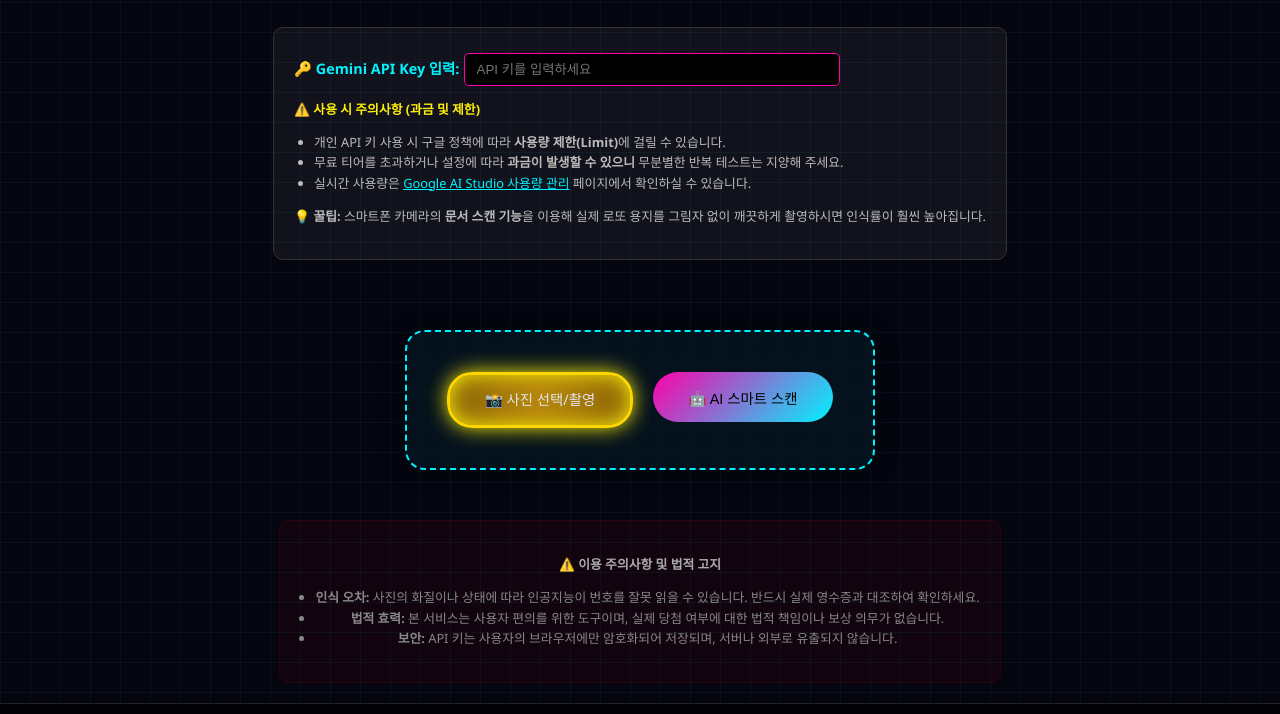
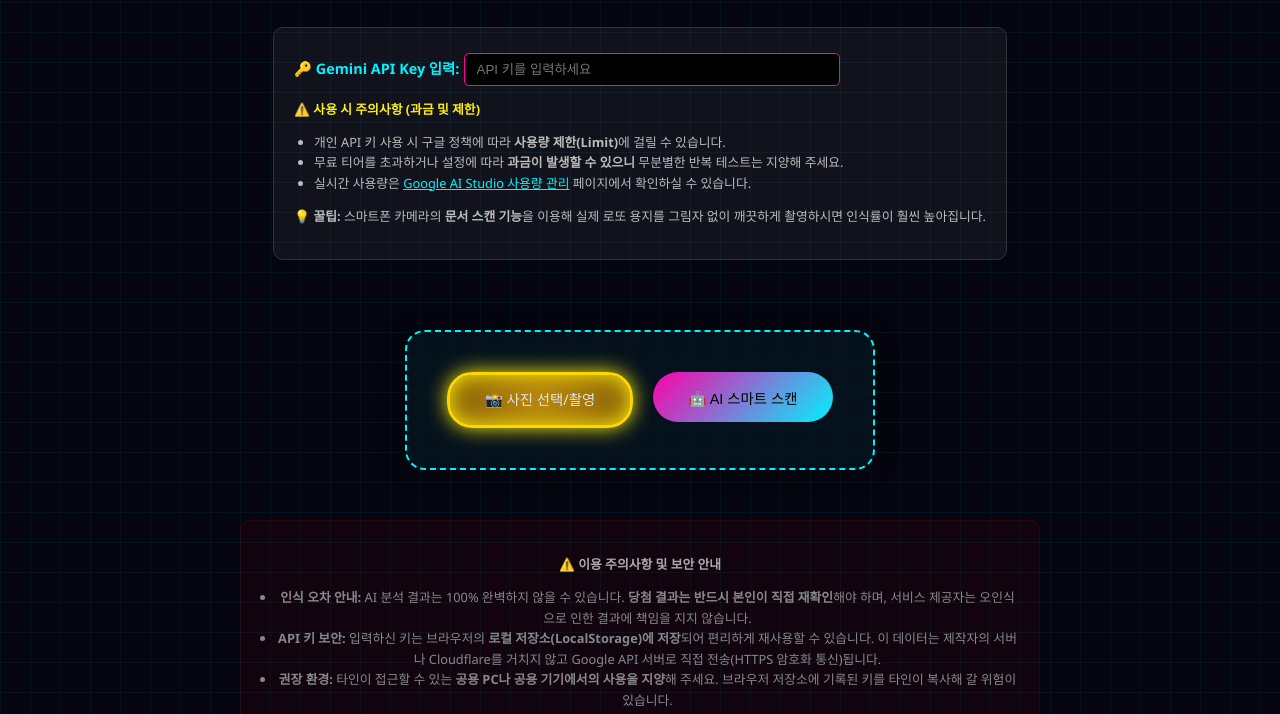
Before and after one commit to mcbinking/lotto_simulation, a plain HTML site: page scan.html in a window 1280 px wide. Shown: the part 238-952 px from the top of the page. Drawn offline with Linux system fonts and the light colour scheme.

Commit message:
Update security disclaimer for technical transparency and honesty

```diff
--- a/scan.html
+++ b/scan.html
@@ -99,11 +99,12 @@
 
         <!-- Disclaimer & Security Warning (Moved to bottom) -->
         <div style="margin-top: 50px; padding: 20px; background: rgba(255, 0, 0, 0.05); border: 1px solid rgba(255, 0, 0, 0.1); border-radius: 10px; font-size: 0.8rem; line-height: 1.6; color: #888;">
-            <p style="color: #aaa; font-weight: bold; margin-bottom: 5px;">⚠️ 이용 주의사항 및 법적 고지</p>
+            <p style="color: #aaa; font-weight: bold; margin-bottom: 5px;">⚠️ 이용 주의사항 및 보안 안내</p>
             <ul style="padding-left: 15px;">
-                <li><strong>인식 오차:</strong> 사진의 화질이나 상태에 따라 인공지능이 번호를 잘못 읽을 수 있습니다. 반드시 실제 영수증과 대조하여 확인하세요.</li>
-                <li><strong>법적 효력:</strong> 본 서비스는 사용자 편의를 위한 도구이며, 실제 당첨 여부에 대한 법적 책임이나 보상 의무가 없습니다.</li>
-                <li><strong>보안:</strong> API 키는 사용자의 브라우저에만 암호화되어 저장되며, 서버나 외부로 유출되지 않습니다.</li>
+                <li><strong>인식 오차 안내:</strong> AI 분석 결과는 100% 완벽하지 않을 수 있습니다. <strong>당첨 결과는 반드시 본인이 직접 재확인</strong>해야 하며, 서비스 제공자는 오인식으로 인한 결과에 책임을 지지 않습니다.</li>
+                <li><strong>API 키 보안:</strong> 입력하신 키는 브라우저의 <strong>로컬 저장소(LocalStorage)에 저장</strong>되어 편리하게 재사용할 수 있습니다. 이 데이터는 제작자의 서버나 Cloudflare를 거치지 않고 Google API 서버로 직접 전송(HTTPS 암호화 통신)됩니다.</li>
+                <li><strong>권장 환경:</strong> 타인이 접근할 수 있는 <strong>공용 PC나 공용 기기에서의 사용을 지양</strong>해 주세요. 브라우저 저장소에 기록된 키를 타인이 복사해 갈 위험이 있습니다.</li>
+                <li><strong>개인정보 보호:</strong> 업로드하신 이미지는 AI 분석 후 브라우저 메모리에서 즉시 삭제되며, 어떠한 서버에도 저장되지 않습니다.</li>
             </ul>
         </div>
     </div>
```
